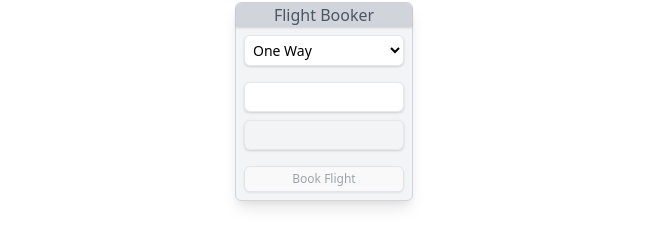
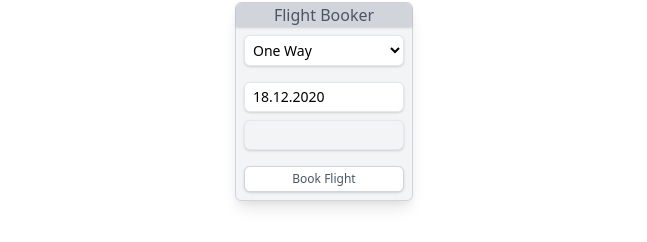
Before and after one commit to ferueda/7guis, a React (Create React App) app: page / in a window 1280 px wide. Shown: the part 443-685 px from the top of the page, without its empty margins (316-963 px from the left). Built offline with nearby package versions, Linux system fonts and the light colour scheme.

Commit message:
Refactor FlightBooker component
Updated date formats and validation
Updated initial date value

```diff
--- a/src/guis/FlightBooker.tsx
+++ b/src/guis/FlightBooker.tsx
@@ -8,49 +8,22 @@ import Input from '../components/shared/Input';
 import Button from '../components/shared/Button';
 import Modal from '../components/shared/Modal';
 
-function checkValue(str: string, max: number): string {
-  if (str.charAt(0) !== '0' || str === '00') {
-    let num = parseInt(str);
-    if (isNaN(num) || num <= 0 || num > max) num = 1;
-    str =
-      num > parseInt(max.toString().charAt(0)) && num.toString().length === 1
-        ? '0' + num
-        : num.toString();
-  }
-
-  return str;
-}
-
-function formatDate(date: string): string {
-  if (/\D\/$/.test(date)) {
-    date = date.substr(0, date.length - 3);
-  }
-  let values = date.split('/').map((v) => v.replace(/\D/g, ''));
-
-  if (values[1]) values[1] = checkValue(values[1], 12);
-  if (values[0]) values[0] = checkValue(values[0], 31);
-
-  let output = values.map((v, i) => (v.length === 2 && i < 2 ? v + ' / ' : v));
-
-  return output.join('').substr(0, 14);
-}
-
 function isDateValid(input: string): boolean {
-  const date = DateTime.fromFormat(input.replace(/ /g, ''), 'dd/mm/yyyy');
+  const date = DateTime.fromFormat(input, 'dd.MM.yyyy');
   if (input === '') return true;
   if (!date.isValid) return false;
   return true;
 }
 
 function dateBafterA(inputA: string, inputB: string): boolean {
-  const dateA = DateTime.fromFormat(inputA.replace(/ /g, ''), 'dd/mm/yyyy');
-  const dateB = DateTime.fromFormat(inputB.replace(/ /g, ''), 'dd/mm/yyyy');
+  const dateA = DateTime.fromFormat(inputA, 'dd.MM.yyyy');
+  const dateB = DateTime.fromFormat(inputB, 'dd.MM.yyyy');
 
-  return dateA.day <= dateB.day;
+  return dateB.toMillis() >= dateA.toMillis();
 }
 
 const FlightBooker: React.FC = () => {
-  const [start, setStart] = React.useState<string>('');
+  const [start, setStart] = React.useState<string>(DateTime.local().toFormat('dd.MM.yyyy'));
   const [end, setEnd] = React.useState<string>('');
   const [flightType, setFlightType] = React.useState<string>('one-way');
   const [isModal, setIsModal] = React.useState<boolean>(false);
@@ -67,7 +40,7 @@ const FlightBooker: React.FC = () => {
   const lastEndDate = React.useRef<string>('');
 
   const handleDateChange = (e: React.ChangeEvent<HTMLInputElement>): void => {
-    const date = formatDate(e.target.value);
+    const date = e.target.value;
 
     if (e.target.name === 'start') {
       setStart(date);
```
